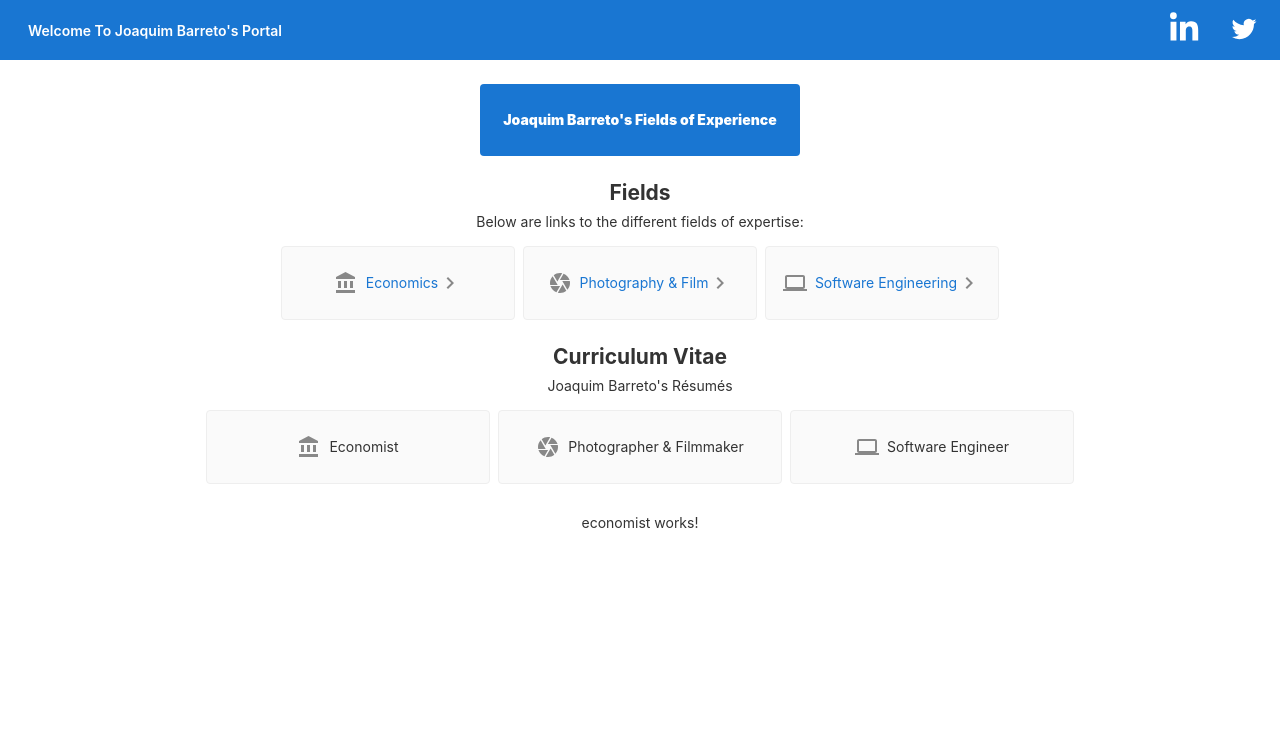
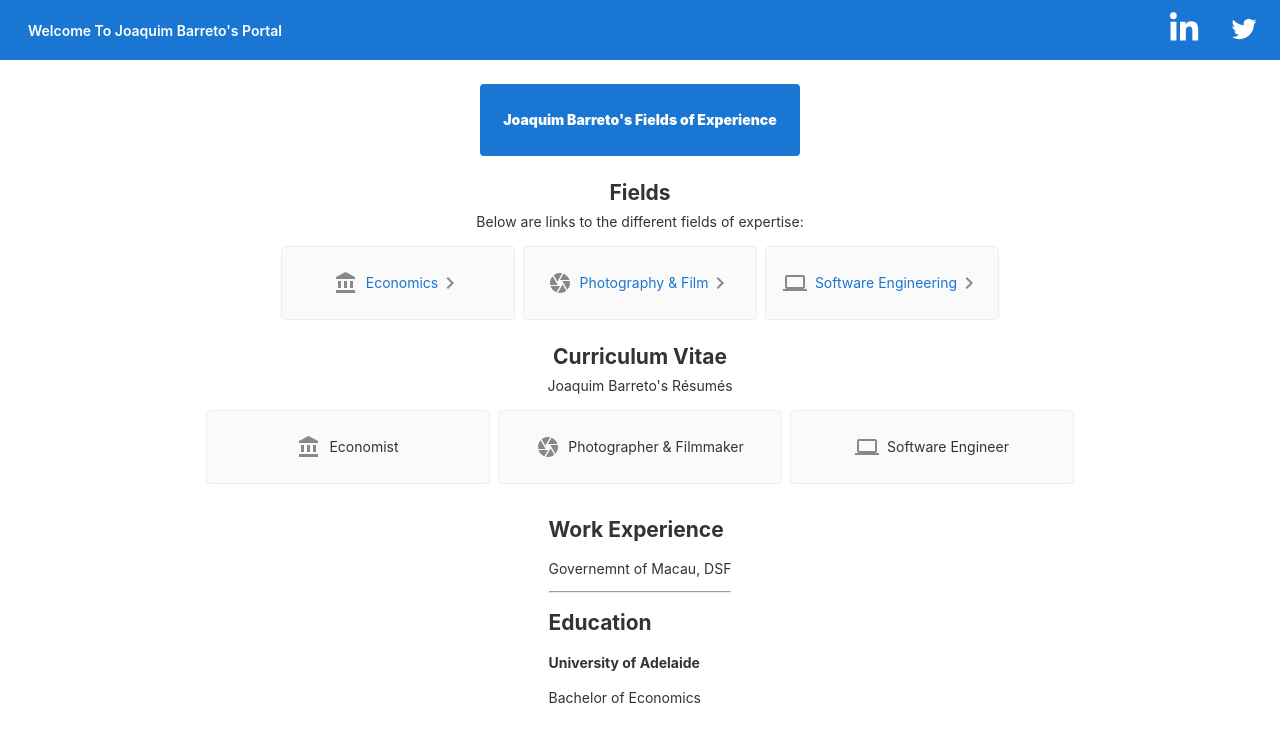
Before and after one commit to joaquimbarreto/joaquimbarreto-pt, an Angular app: page / in a window 1280 px wide. Both pictures are taken after a click on the element "Economist". Shown: the top 742 px of the page. Built offline with nearby package versions, Linux system fonts and the light colour scheme.

Commit message:
basic resume content

```diff
--- a/src/app/components/economist/economist.component.html
+++ b/src/app/components/economist/economist.component.html
@@ -1 +1,8 @@
-<p *ngIf="show">economist works!</p>
+<div *ngIf="show" class="resume">
+    <h2>Work Experience</h2>
+    <p>Governemnt of Macau, DSF</p>
+    <hr>
+    <h2>Education</h2>
+    <h4>University of Adelaide</h4>
+    <p>Bachelor of Economics</p>
+</div>
--- a/src/app/components/engineer/engineer.component.html
+++ b/src/app/components/engineer/engineer.component.html
@@ -1 +1,8 @@
-<p *ngIf="show">engineer works!</p>
+<div *ngIf="show" class="resume">
+        <h2>Work Experience</h2>
+        <p>Still to come :)</p>
+        <hr>
+        <h2>Education</h2>
+        <h4>Flatiron School, London</h4>
+        <p>Software Engineering Programme</p>
+    </div>
--- a/src/app/components/photographer/photographer.component.html
+++ b/src/app/components/photographer/photographer.component.html
@@ -1 +1,13 @@
-<p *ngIf="show">photographer works!</p>
+<div *ngIf="show" class="resume">
+        <h2>Work Experience</h2>
+        <h4>Commercial</h4>
+        <p>Barreto.photography</p>
+        <p>Barreto.Video</p>
+        <h4>Art</h4>
+        <p>Joaquim.photography</p>
+        <p>Joaquim.film</p>
+        <hr>
+        <h2>Education</h2>
+        <h4>University of the Arts, London</h4>
+        <p>Master of Arts</p>
+    </div>
```
